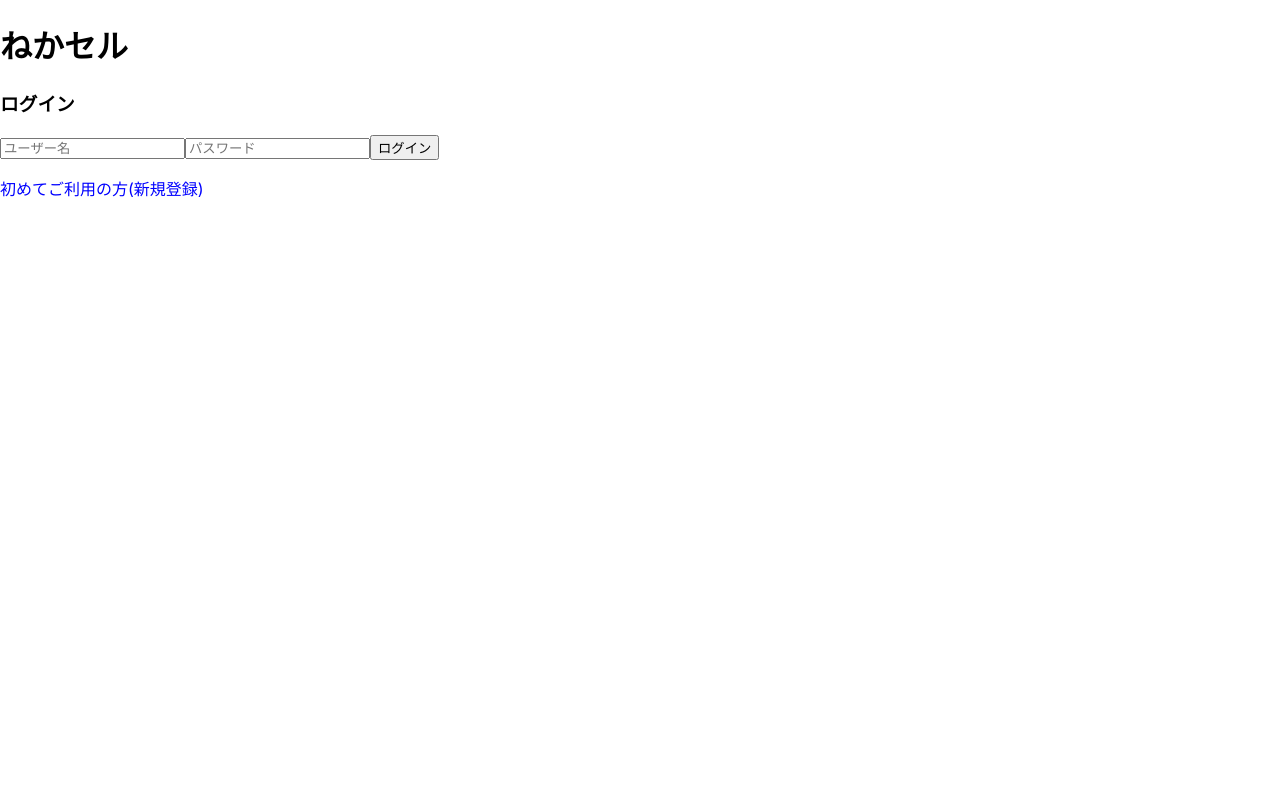
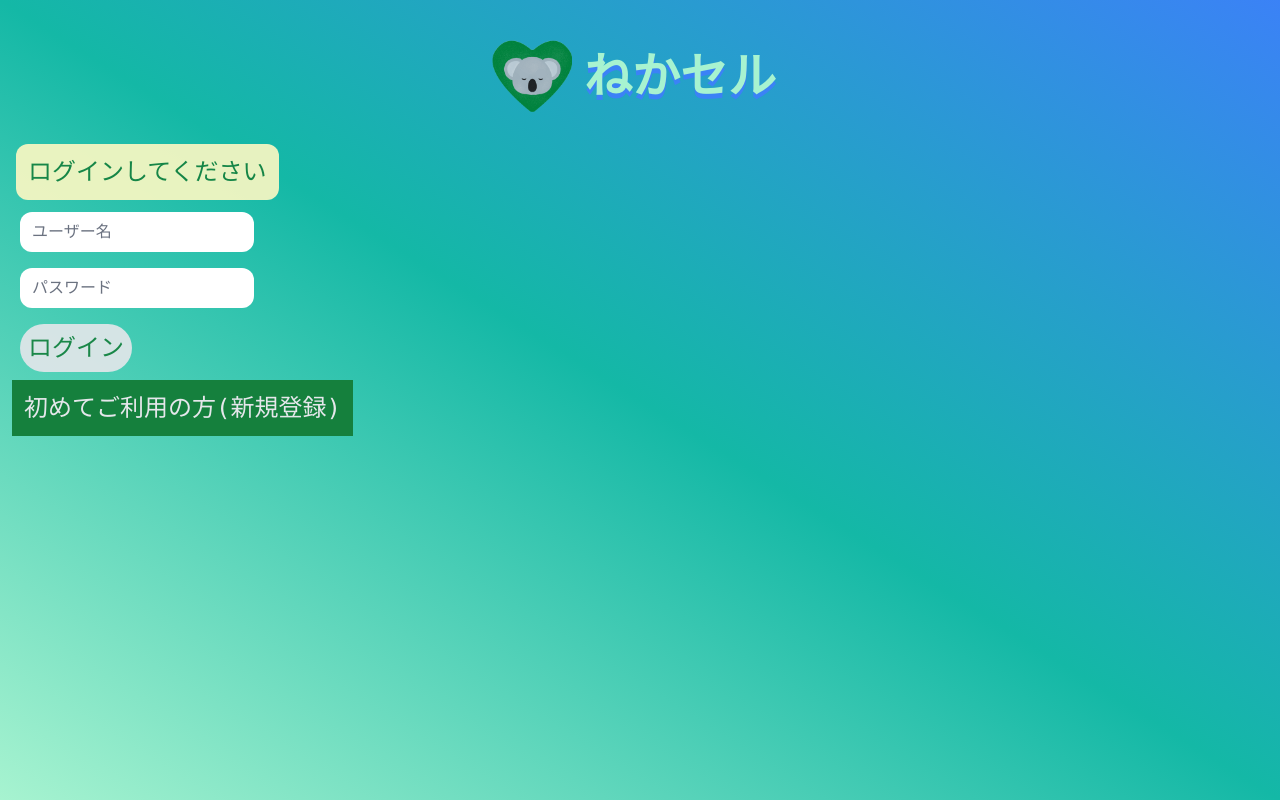
Before and after one commit to MurakamiHonami/neka-sell, a React (Create React App) app in the folder frontend/: page / in a window 1280 px wide. Built offline with nearby package versions, Linux system fonts and the light colour scheme.

Commit message:
デザインを修正

```diff
--- a/frontend/package.json
+++ b/frontend/package.json
@@ -3,6 +3,9 @@
   "version": "0.1.0",
   "private": true,
   "dependencies": {
+    "@emotion/react": "^11.14.0",
+    "@emotion/styled": "^11.14.1",
+    "@mui/material": "^7.3.6",
     "@testing-library/dom": "^10.4.1",
     "@testing-library/jest-dom": "^6.9.1",
     "@testing-library/react": "^16.3.1",
--- a/frontend/public/index.html
+++ b/frontend/public/index.html
@@ -2,8 +2,10 @@
 <html lang="en">
   <head>
     <meta charset="utf-8" />
-    <link rel="icon" href="%PUBLIC_URL%/favicon.ico" />
+    <link rel="icon" href="%PUBLIC_URL%/koara.png" />
     <meta name="viewport" content="width=device-width, initial-scale=1" />
+    <script src="https://cdn.tailwindcss.com?plugins=forms,typography,aspect-ratio,line-clamp"></script>
+    <title>Document</title>
     <meta name="theme-color" content="#000000" />
     <meta
       name="description"
@@ -26,7 +28,7 @@
     -->
     <title>React App</title>
   </head>
-  <body>
+  <body class="min-h-screen bg-cover bg-no-repeat bg-gradient-to-bl from-blue-500 via-teal-500 to-emerald-200 text-2xl p-3 font-mono text-gray-200">
     <noscript>You need to enable JavaScript to run this app.</noscript>
     <div id="root"></div>
     <!--
--- a/frontend/src/App.tsx
+++ b/frontend/src/App.tsx
@@ -12,11 +12,14 @@ const App: React.FC = () => {
   return (
     <div>
       <header>
-        <h1>ねかセル</h1>
+        <div className="flex items-center justify-center">
+          <img className="logo w-20 h-20" src="/koara.png"/>
+          <h1 className="py-10 px-3 text-5xl text-emerald-200 font-bold font-Roboto [text-shadow:_0_5px_0_var(--tw-shadow-color)] shadow-blue-500">ねかセル</h1>
+        </div>
         {user && (
           <div>
-            <span>ようこそ、{user.username}さん</span>
-            <button onClick={() => setUser(null)} style={{marginLeft:"10px"}}>ログアウト</button>
+            <p>ようこそ、{user.username}さん</p>
+            <button onClick={() => setUser(null)} className="m-2 p-1 text-green-700 bg-gray-300 rounded-xl hover:opacity-80 text-base">ログアウト</button>
           </div>
         )}
       </header>
--- a/frontend/src/components/Datalist.tsx
+++ b/frontend/src/components/Datalist.tsx
@@ -1,4 +1,5 @@
 import React, { use, useEffect, useState } from "react";
+import Button from '@mui/material/Button';
 import { Data } from "../types/Data"
 import { fetchData } from "../service/DataService";
 
@@ -137,20 +138,21 @@ const DataList: React.FC<DataListProps> = ({ currentUser}) => {
     };
 
     return (
+        <div className="flex flex-col">
             <div>
-            <h2>商品一覧</h2>
-            <ul>
+                <h2 className="text-center py-10 px-3 text-4xl text-emerald-200 font-bold font-Roboto [text-shadow:_0_2px_0_var(--tw-shadow-color)] shadow-gray-400">商品一覧</h2>
+                <ul className="grid grid-cols-3">
                     {data.map((d) => (
                         <li key={d.id}>
                             <strong>{d.name}</strong> - 価格:{d.price}円<br/>
                             {d.state ? (
                                 currentUser.id === d.sellerId ? (
-                                <span style={{color: "gray"}}>(自分の出品です)</span>
+                                    <span className="text-gray-500">(自分の出品です)</span>
                                 ) : (
                                     <button onClick={()=> purchaseProduct(d.id)}>購入する</button>
                                 )
                             ): (
-                                <span style={{ color: "red"}}>売り切れ</span>
+                                <span className="text-rose-400">売り切れ</span>
                             )}
                             <img
                                 src={d.imageUrl}
@@ -160,7 +162,9 @@ const DataList: React.FC<DataListProps> = ({ currentUser}) => {
                         </li>
                     ))}
                 </ul>
-            <h2>出品</h2>
+            </div>
+            <div>
+                <h2 className="text-center py-10 px-3 text-4xl text-emerald-200 font-bold font-Roboto [text-shadow:_0_2px_0_var(--tw-shadow-color)] shadow-gray-400">出品</h2>
                 <form>
                     {rakutenItems.length > 0 && (
                         <div style={{
@@ -211,6 +215,7 @@ const DataList: React.FC<DataListProps> = ({ currentUser}) => {
                             type="text"
                             value={productInfo.name}
                             onChange={e => setProductInfo({...productInfo, name:e.target.value})}
+                            className="p-2  m-2 text-gray-500 border-none rounded-xl"
                         />
                     </p>
                     <p>
@@ -221,11 +226,22 @@ const DataList: React.FC<DataListProps> = ({ currentUser}) => {
                             onChange={e => setProductInfo({...productInfo, price:e.target.valueAsNumber || 0})}
                             min="0"
                             max={maxPrice}
+                            className="p-2 m-2 text-gray-500 border-none rounded-xl"
                         />
+                        円
                     </p>
                     <p>
                         商品画像:
-                    <input type="file" accept="image/*,.png,.jpg,.jpeg,.gif" onChange={getImage}/>
+                        <input className="p-2 block w-full text-sm text-slate-500
+                                    file:mr-4 file:py-2 file:px-4
+                                    file:rounded-full file:border-0
+                                    file:text-sm file:font-semibold
+                                    file:bg-emerald-50 file:text-emerald-700
+                                    hover:file:bg-emerald-100"
+                                type="file"
+                                accept="image/*,.png,.jpg,.jpeg,.gif"
+                                onChange={getImage}
+                        />
                         {previewUrl && (
                             <div style={{display: "flex" ,gap: "2rem",marginTop: "10px"}}>
                                 <p>プレビュー:</p>
@@ -237,11 +253,10 @@ const DataList: React.FC<DataListProps> = ({ currentUser}) => {
                             </div>
                         )}
                     </p>
-                <button type="button" onClick={checkCanSell}>ねかセルチェック<small>(発売から1年以上経過しているか確認)</small></button><br/>
-                {canSell &&
-                    <button type="button" onClick={submitProduct}>出品</button>
-                }
+                    <button onClick={checkCanSell} className="bg-yellow-100 text-green-700 rounded-full opacity-90 p-3 m-3 hover:opacity-80">⚠️ねかセルチェック<small>(発売から1年以上経過しているか確認)</small></button><br/>
+                    <Button variant="contained" color="success" onClick={submitProduct} disabled={!canSell}>{canSell ? "出品" : "出品できません"}</Button>
                 </form>
+                </div>
         </div>
     )
 }
--- a/frontend/src/components/Login.tsx
+++ b/frontend/src/components/Login.tsx
@@ -43,8 +43,8 @@ const Login: React.FC<LoginProps> = ({ onLoginSuccess }) => {
     };
 
     return (
-        <div>
-            <h3>{isRegister ? "ユーザー登録" :"ログイン"}</h3>
+        <div className="items-center justify-start">
+            <h3 className="inline-block bg-yellow-100 text-green-700 rounded-xl opacity-90 p-3 m-1 hover:opacity-80">{isRegister ? "ユーザー登録をしてください" :"ログインしてください"}</h3>
             <form onSubmit={handlesubmit}>
                 <input
                     type="text"
@@ -52,20 +52,22 @@ const Login: React.FC<LoginProps> = ({ onLoginSuccess }) => {
                     value={username}
                     onChange={(e) => setUsername(e.target.value)}
                     required
-                />
+                    className="m-2 border-none text-gray-500 rounded-xl"
+                /><br/>
                 <input
                     type="password"
                     placeholder="パスワード"
                     value={password}
                     onChange={(e) => setPassword(e.target.value)}
                     required
-                />
-                <button type="submit">
+                    className="m-2 border-none text-gray-500 rounded-xl"
+                /><br/>
+                <button type="submit" className="bg-gray-200 text-green-700 opacity-90 hover:opacity-80 m-2 p-2 rounded-full">
                     {isRegister ? "新規登録" : "ログイン"}
                 </button>
             </form>
             <p
-                style={{cursor: "pointer", color: "blue"}}
+                className="inline-block bg-green-700 p-3 hover:opacity-90"
                 onClick={() => setIsRegister(!isRegister)}
             >
                 {isRegister ? "すでにアカウントをお持ちの方(ログイン)" : "初めてご利用の方(新規登録)"}
--- /dev/null
+++ b/frontend/tailwind.config.js
@@ -0,0 +1,12 @@
+/** @type {import('tailwindcss').Config} */
+module.exports = {
+  content: [],
+  theme: {
+    extend: {
+      fontFamily: {
+        roboto: ['Roboto', 'sans-serif'],
+      },
+    },
+  },
+  plugins: [],
+}
```
Also changed, not shown: frontend/public/koara.png (added), 1 other file (tests, documents, lock files or other folders). Lines whose indentation alone changed are shown as unchanged.
